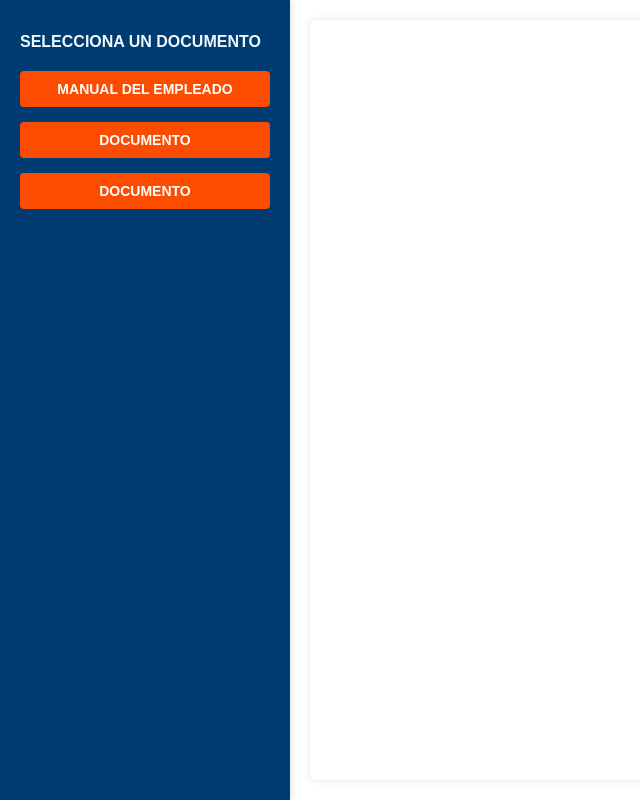
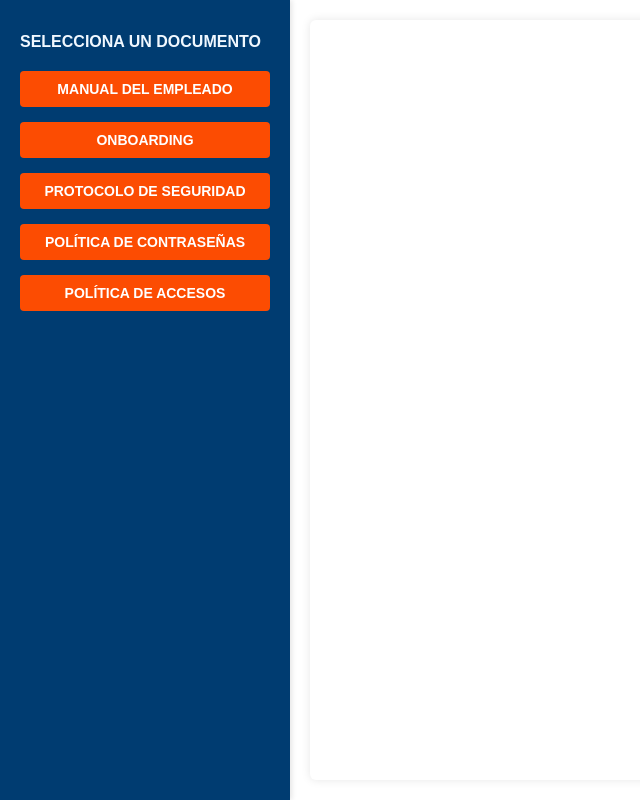
Before and after one commit to viariumSoporteIT/documentacion-empresarial, a plain HTML site: page index.html in a window 1280 px wide. Shown: the whole page, without its empty margins (0-640 px from the left). Drawn offline with Linux system fonts and the light colour scheme.

Commit message:
Update index.html

```diff
--- a/index.html
+++ b/index.html
@@ -73,8 +73,10 @@
     <div class="sidebar">
       <h2>SELECCIONA UN DOCUMENTO</h2>
       <button onclick="cargarPDF('https://viariumSoporteIT.github.io/documentacion-empresarial/MANUAL_DEL_EMPLEADO.pdf')">MANUAL DEL EMPLEADO</button>
-      <button onclick="cargarPDF('https://viariumSoporteIT.github.io/documentacion-empresarial/MANUAL_DEL_EMPLEADO.pdf')">DOCUMENTO</button>
-      <button onclick="cargarPDF('https://viariumSoporteIT.github.io/documentacion-empresarial/MANUAL_DEL_EMPLEADO.pdf')">DOCUMENTO</button>
+      <button onclick="cargarPDF('https://viariumSoporteIT.github.io/documentacion-empresarial/IT-02-05 Onboarding R00.pdf')">ONBOARDING</button>
+      <button onclick="cargarPDF('https://viariumSoporteIT.github.io/documentacion-empresarial/IT-62-02 Recopilación de evidencias R00.pdf')">PROTOCOLO DE SEGURIDAD</button>
+      <button onclick="cargarPDF('https://viariumSoporteIT.github.io/documentacion-empresarial/IT-70-04 Política de contraseñas R00.pdf')">POLÍTICA DE CONTRASEÑAS</button>
+      <button onclick="cargarPDF('https://viariumSoporteIT.github.io/documentacion-empresarial/IT-70-06 Política de accesos R00.pdf')">POLÍTICA DE ACCESOS</button>
     </div>
 
     <div class="viewer">
```
